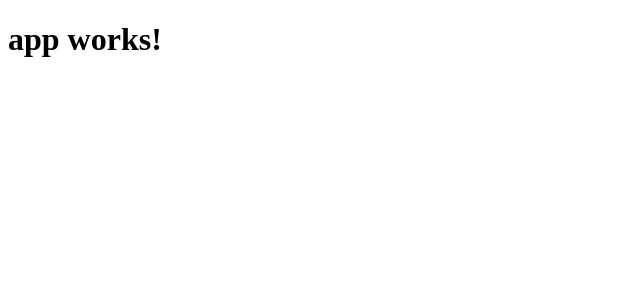
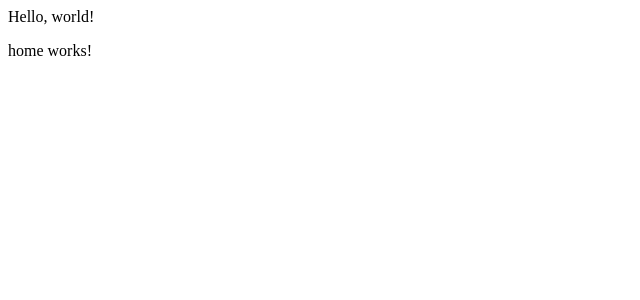
Before and after one commit to albertorealfdez/learnIT, an Angular app: page /home in a window 1280 px wide. Shown: the top 300 px of the page, without its empty margins (0-640 px from the left). Built offline with nearby package versions, Linux system fonts and the light colour scheme.

Commit message:
Changed app name, added home simple home component and basic router

```diff
--- a/src/app/app.component.html
+++ b/src/app/app.component.html
@@ -1,3 +1,4 @@
-<h1>
-  {{title}}
-</h1>
+{{title}}
+<router-outlet>
+
+</router-outlet>
--- a/src/app/app.component.ts
+++ b/src/app/app.component.ts
@@ -1,10 +1,10 @@
 import { Component } from '@angular/core';
 
 @Component({
-  selector: 'app-root',
+  selector: 'eteach-app',
   templateUrl: './app.component.html',
   styleUrls: ['./app.component.css']
 })
 export class AppComponent {
-  title = 'app works!';
+  title = 'Hello, world!';
 }
--- /dev/null
+++ b/src/app/app.router.ts
@@ -0,0 +1,18 @@
+import { ModuleWithProviders }  from '@angular/core';
+import { Routes, RouterModule } from '@angular/router';
+
+import { HomeComponent } from './home/home.component';
+
+const appRoutes: Routes = [
+  {
+    path: '',
+    redirectTo: '/home',
+    pathMatch: 'full'
+  },
+  {
+    path: 'home',
+    component: HomeComponent
+  }
+]
+
+export const routing: ModuleWithProviders = RouterModule.forRoot(appRoutes);
--- /dev/null
+++ b/src/app/home/home.component.html
@@ -0,0 +1,3 @@
+<p>
+  home works!
+</p>
--- /dev/null
+++ b/src/app/home/home.component.ts
@@ -0,0 +1,15 @@
+import { Component, OnInit } from '@angular/core';
+
+@Component({
+  selector: 'app-home',
+  templateUrl: './home.component.html',
+  styleUrls: [ './home.component.css' ]
+})
+export class HomeComponent implements OnInit {
+
+  constructor() { }
+
+  ngOnInit() {
+  }
+
+}
--- a/src/index.html
+++ b/src/index.html
@@ -9,6 +9,6 @@
   <link rel="icon" type="image/x-icon" href="favicon.ico">
 </head>
 <body>
-  <app-root>Loading...</app-root>
+  <eteach-app>Loading...</eteach-app>
 </body>
 </html>
```
Also changed, not shown: src/app/app.module.ts (+8 -3 lines), src/app/home/home.component.css (added), 1 other file (tests, documents, lock files or other folders).
